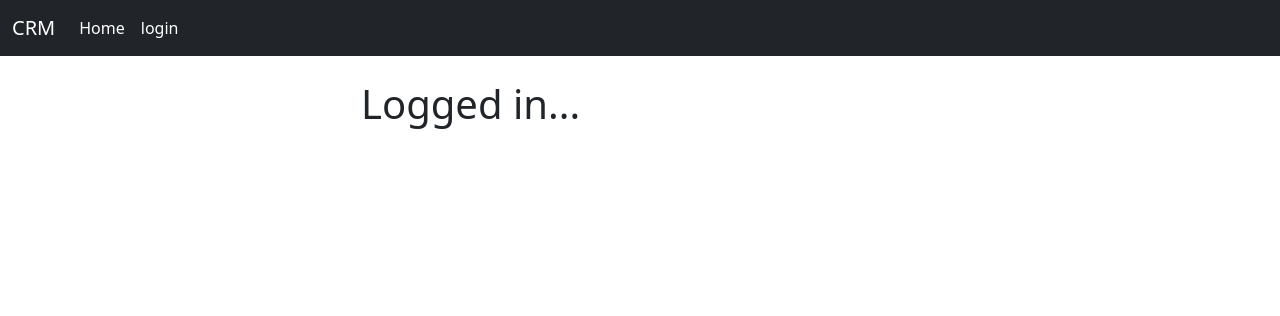
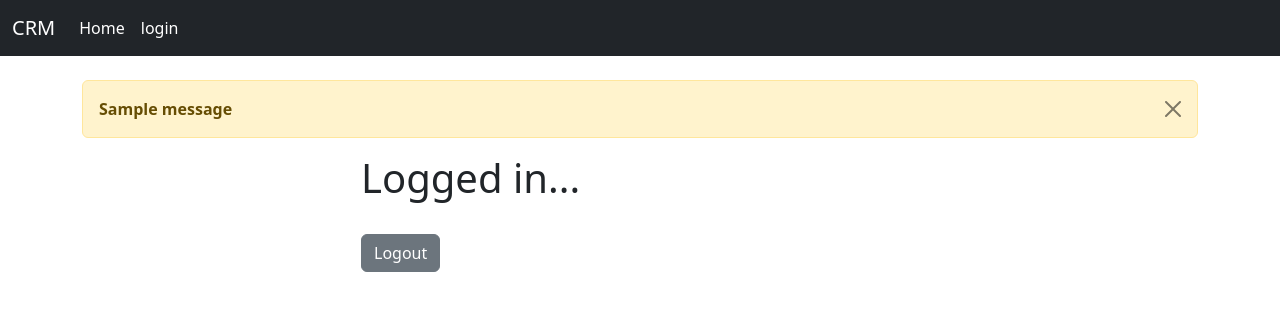
Before and after one commit to Pavan9123/Django_CRM, a Django app: page / in a window 1280 px wide. Shown: the top 316 px of the page. Run offline with Django 4.2, Linux system fonts and the light colour scheme; a user stored in the database is signed in; tables that the repository leaves empty hold one stand-in row (values such as "Sample post"); one stand-in notice (Sample message) is shown.

Commit message:
add logout logic

```diff
--- a/website/templates/base.html
+++ b/website/templates/base.html
@@ -10,10 +10,20 @@
     {% include 'navbar.html'%}
     <div class = container>
         <br>
+        <div>
+          {%if messages %}
+            {% for message in messages %}
+            <div class="alert alert-warning alert-dismissible fade show" role="alert">
+              <strong>{{ message }}</strong>
+              <button type="button" class="btn-close" data-bs-dismiss="alert" aria-label="Close"></button>
+            </div>
+
+            {% endfor %}
+          {% endif %}
+        </div>
         {% block content %}
         {% endblock %}
     </div>
-
     <script src="https://cdn.jsdelivr.net/npm/bootstrap@5.3.1/dist/js/bootstrap.bundle.min.js" integrity="sha384-HwwvtgBNo3bZJJLYd8oVXjrBZt8cqVSpeBNS5n7C8IVInixGAoxmnlMuBnhbgrkm" crossorigin="anonymous"></script>
   </body>
 </html>
--- a/website/templates/home.html
+++ b/website/templates/home.html
@@ -6,12 +6,19 @@
     <h1>
         Logged in...
     </h1>
+    <br>
+    <form method = "GET" action = "{% url 'logout' %}">
+      {% csrf_token %}
+      <form>
+          <button type="submit" name = "logout" class="btn btn-secondary">Logout</button>
+      </form>
+    </form>
 
     {%else%}
 
     <h1>Login</h1>
     <br>
-    <form method = "POST" acion = "{% url 'home' %}">
+    <form method = "POST" action = "{% url 'home' %}">
         {% csrf_token %}
         <form>
             <div class="mb-3">
@@ -21,8 +28,7 @@
               <input type="password" name = "password"class="form-control" placeholder="Password" required>
             </div>
             <button type="submit" class="btn btn-secondary">Login</button>
-          </form>
-
+        </form>
     </form>
     {% endif %}
 </div>
--- a/website/urls.py
+++ b/website/urls.py
@@ -4,5 +4,5 @@ from . import views
 urlpatterns = [
     path('', views.home, name = 'home'),
     #path('login-user/', views.login_user, name = 'login'),
-    #path('logout-user/', views.logout_user, name = 'logout'),
+    path('logout-user/', views.logout_user, name = 'logout'),
 ]
--- a/website/views.py
+++ b/website/views.py
@@ -1,4 +1,4 @@
-from django.shortcuts import render
+from django.shortcuts import render, redirect
 from django.contrib.auth import authenticate, login, logout
 from django.contrib import messages
 
@@ -7,11 +7,21 @@ def home(request):
     if request.method == 'POST':
         username = request.POST['username']
         password = request.POST['password']
-        user = authenticate(request, )
+        user = authenticate(request, username = username, password = password)
+        if user is not None:
+            login(request, user)
+            messages.success(request, "You are logged in...")
+            return redirect('home')
+        else:
+            messages.success(request, "Login failed. Please retry again..")
     return render(request, 'home.html',{})
+
+
 
 def login_user(request):
     pass
 
 def logout_user(request):
-    pass
+    logout(request)
+    messages.success(request, "You have been logged out successfully..")
+    return redirect('home')
```
